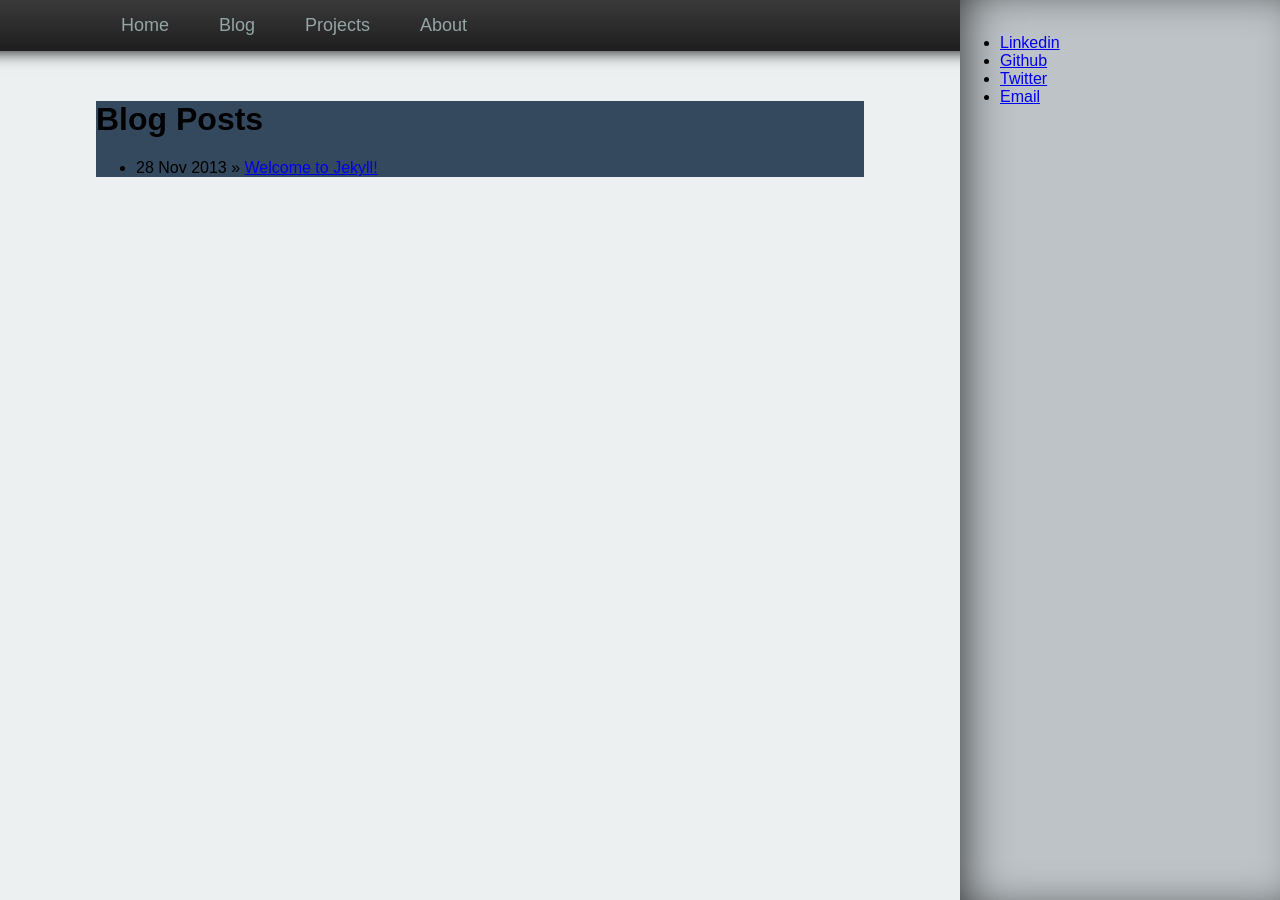
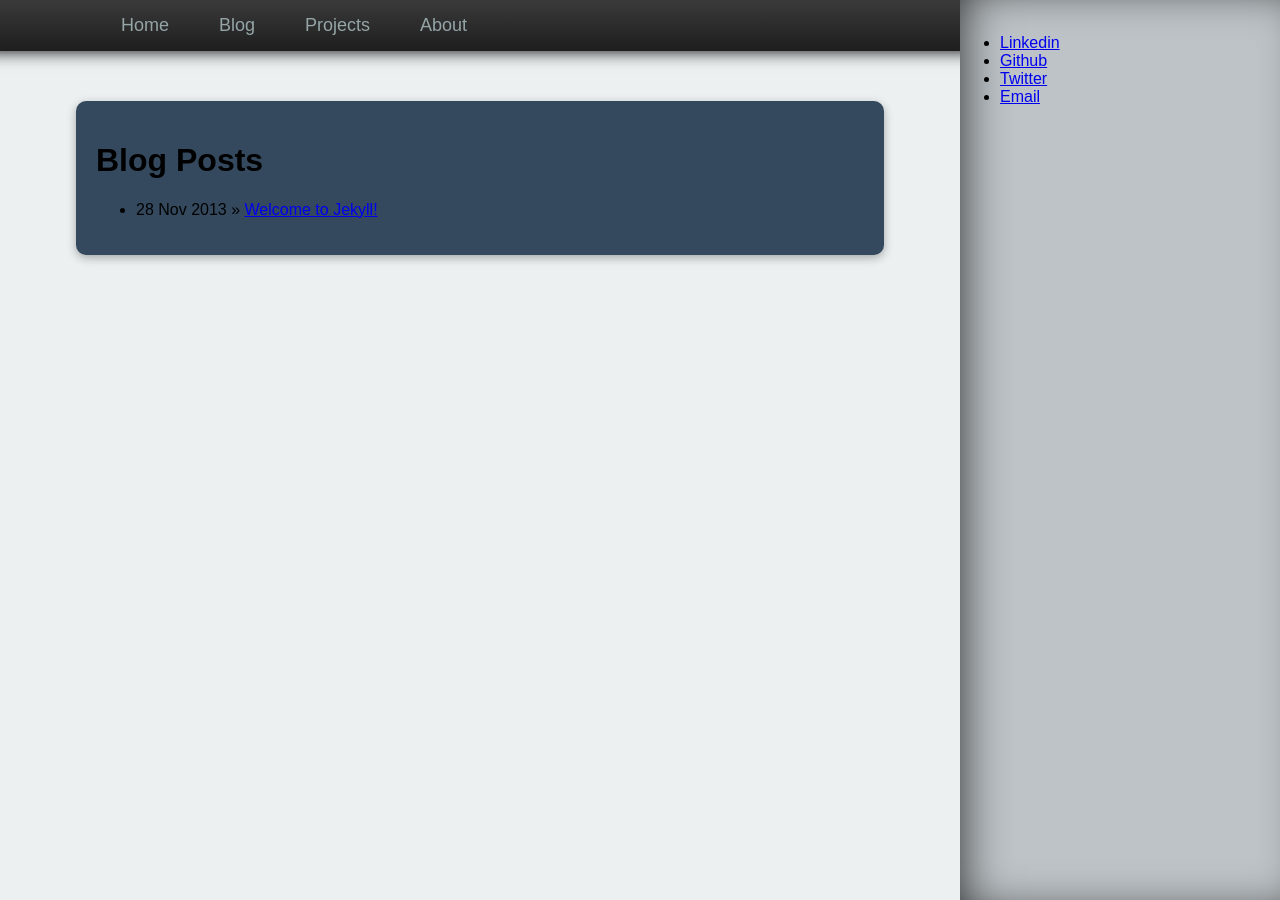
Before and after one commit to brunops/brunops.github.io, a Jekyll site: the page built from index.html, in a window 1280 px wide. Built offline with Jekyll 4.4.1, drawn with Linux system fonts in a browser that asks for light colours; Markdown is read by kramdown in place of the engine named in the settings.

Commit message:
Define content box limits

```diff
--- a/css/main.css
+++ b/css/main.css
@@ -66,6 +66,9 @@ body {
   width: 80%;
   background: #34495e;
   margin: 50px auto;
+  border-radius: 10px;
+  padding: 20px;
+  box-shadow: 0 3px 10px rgba(0, 0, 0, .3);
 }
 
 /*****************************************************************************/
```
